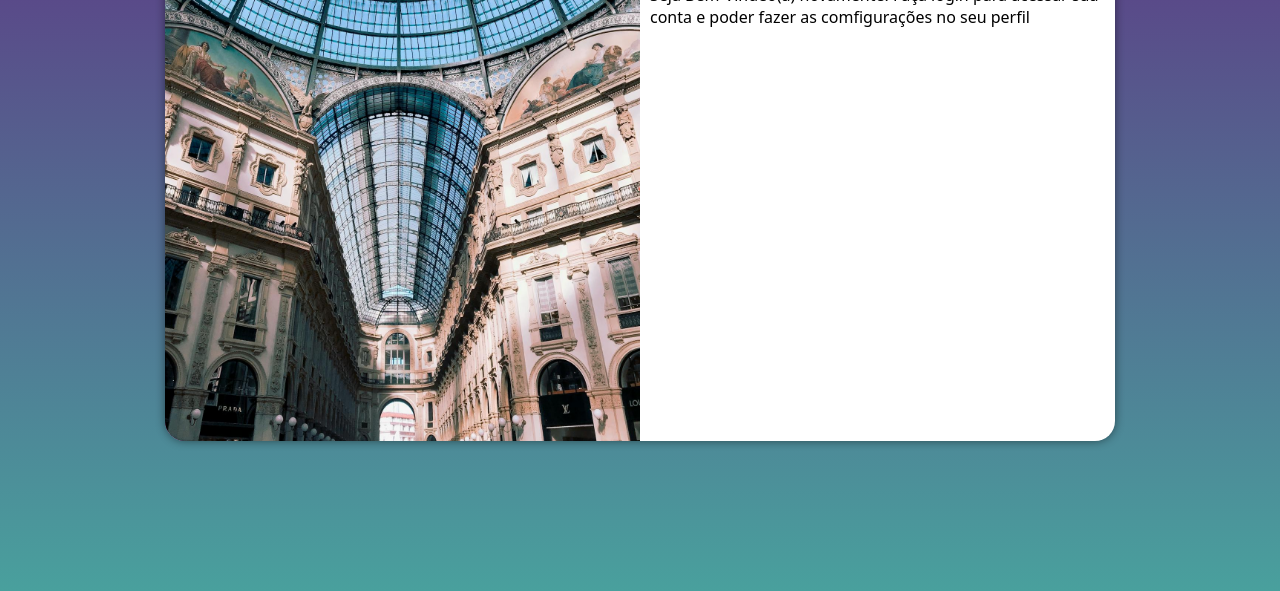
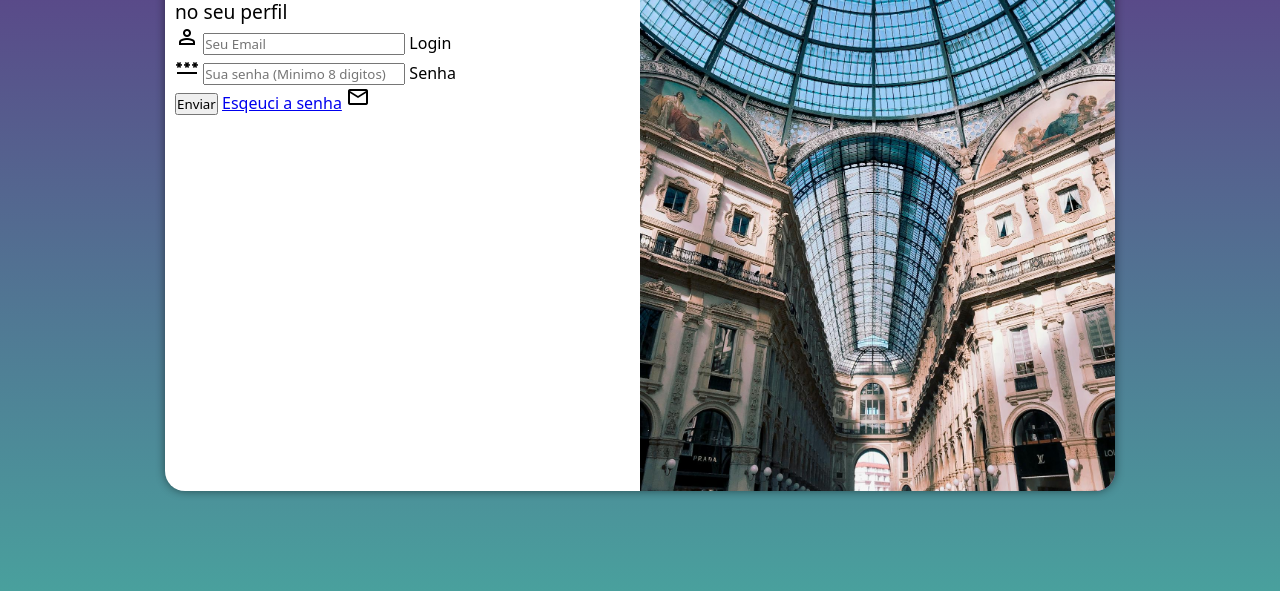
Before and after one commit to Yuri-augusto/Projeto-login, a plain HTML site: page index.html in a window 1280 px wide. Shown: the part 209-800 px from the top of the page. Drawn offline with nearby package versions, Linux system fonts and the light colour scheme.

Commit message:
Formulario ADICIONADO

```diff
--- a/estilos/estilo.css
+++ b/estilos/estilo.css
@@ -24,7 +24,15 @@ main{
     height: 100vh;
     width: 100vw;
 }
+section#login div#formulario > h1{
+    font-size: 2em;
+}
 
+section#login div#formulario > p{
+    text-align: justify;
+    text-indent: 20px;
+    font-size: 0.8em;
+}
 section#login{
     position: absolute;
     top: 50%;
@@ -33,8 +41,8 @@ section#login{
     overflow: hidden;
 
     background-color: white;
-    width: 250px;
-    height: 500px;
+    width: 300px;
+    height: 600px;
     border-radius: 20px;
     box-shadow: 0px 0px 10px rgba(0, 0, 0, 0.478);
 
--- a/estilos/mq.css
+++ b/estilos/mq.css
@@ -31,7 +31,7 @@
     }
 
     section#login > div#imagem{
-        float: left;
+        float: right;
         width: 50%;
         height: 100%;
     }
@@ -40,5 +40,8 @@
         float: left;
         width: 50%;
     }
+    section#login > div#formulario > p{
+        font-size: 1.2em;
+    }
 
 }
--- a/index.html
+++ b/index.html
@@ -6,18 +6,39 @@
     <title>Login</title>
     <link rel="stylesheet" href="estilos/estilo.css">
     <link rel="stylesheet" href="estilos/mq.css">
+
+    <link rel="stylesheet" href="https://fonts.googleapis.com/css2?family=Material+Symbols+Outlined:opsz,wght,FILL,GRAD@20..48,100..700,0..1,-50..200" />
+
 </head>
 <body>
     <main>
         <section id="login">
             <div id="imagem">
-
+                <!--aqui vai a imagens-->
             </div>
             <div id="formulario">
                 <h1>Login</h1>
                 <p>Seja Bem-Vindeo(a) novamente. Faça login para acessar sua conta e poder fazer as comfigurações no seu perfil</p>
-                <form action="login.php" method="post">
-
+                <form action="login.php" method="post" autocomplete="on">
+                    <div class="campo">
+                        <i class="material-symbols-outlined">
+                        person
+                        </i>
+                        <input type="email" name="login" id="ilogin" placeholder="Seu Email" required autocomplete="email">
+                        <label for="ilogin">Login</label>
+                    </div>
+                    <div class="campo">
+                        <i class="material-symbols-outlined">
+                            password
+                            </i>
+                        <input type="password" name="senha" id="isenha" placeholder="Sua senha (Minimo 8 digitos)" required min="8" max="20" autocomplete="current-password">
+                        <label for="isenha">Senha</label>
+                    </div>
+                    <input type="submit" value="Enviar">
+                    <a href="esqueci.html">Esqeuci a senha</a>
+                    <i class="material-symbols-outlined">
+                        mail
+                        </i>
                 </form>
             </div>
         </section>
```
